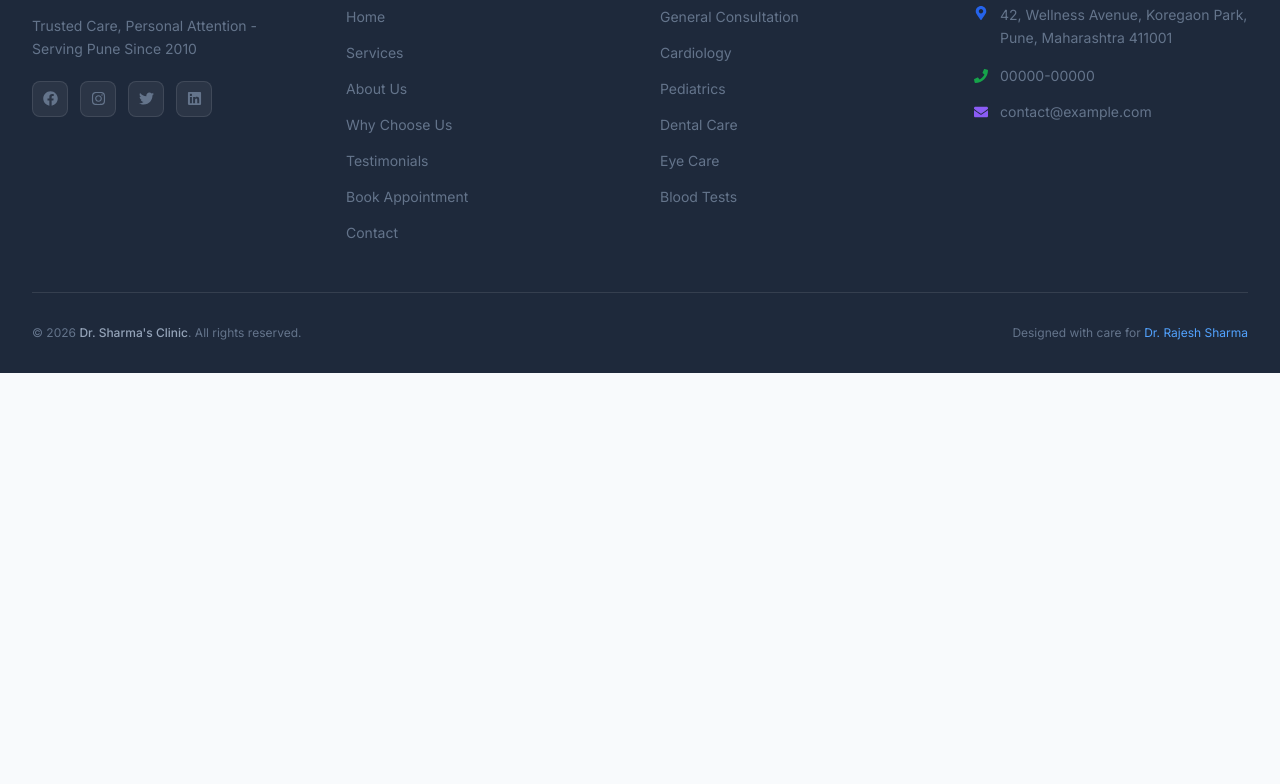
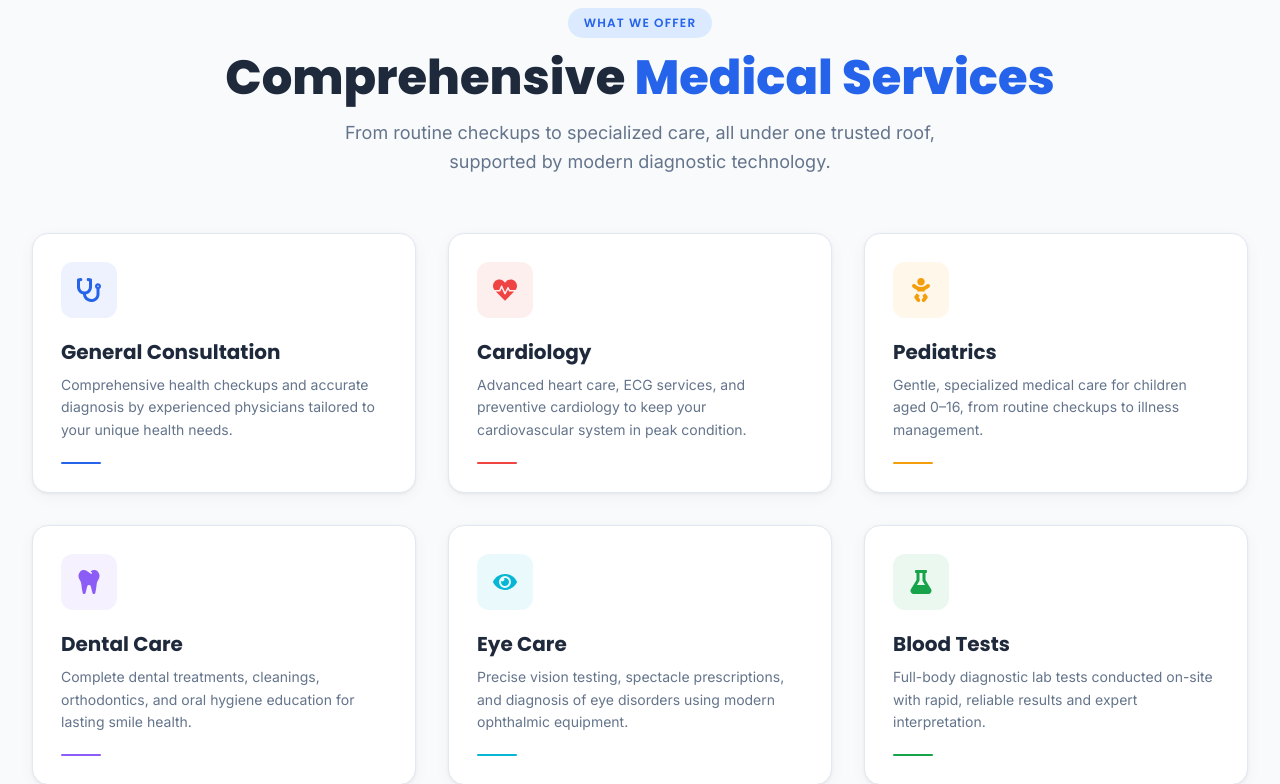
Before and after one commit to NIHHHHHHHHHHH/Dr-Sharma-Clinic, a Next.js app: page / in a window 1280 px wide. Shown: the part 1156-1940 px from the top of the page. Before the commit the page ends 1529 px from the top, so only its background shows below. Built offline with nearby package versions, Linux system fonts and the light colour scheme.

Commit message:
feat: add services section, sectionHeader component with data and styles

```diff
--- a/app/globals.css
+++ b/app/globals.css
@@ -92,6 +92,15 @@
       radial-gradient(ellipse at 60% 80%, rgba(37, 99, 235, 0.05)  0%, transparent 50%);
   }
 
+   .card-shadow {
+    box-shadow: 0 1px 3px rgba(0,0,0,0.06), 0 4px 16px rgba(0,0,0,0.04);
+    transition: box-shadow 0.3s ease, transform 0.3s ease;
+  }
+
+  .card-shadow:hover {
+    box-shadow: 0 8px 32px rgba(37, 99, 235, 0.12), 0 2px 8px rgba(0,0,0,0.08);
+  }
+
     .section-badge {
     display: inline-block;
     background-color: var(--color-primary-light);
--- a/app/page.js
+++ b/app/page.js
@@ -2,6 +2,7 @@
 import Navbar from "@/components/Navbar";
 import Hero from "@/components/Hero";
 import Stats from "@/components/Stats";
+import Services from "@/components/Services";
 import Footer from "@/components/Footer";
 
 export default function Home() {
@@ -10,6 +11,7 @@ export default function Home() {
       <Navbar />
       <Hero />
       <Stats />
+      <Services />
       <Footer />
     </main>
   );
--- /dev/null
+++ b/components/SectionHeader.jsx
@@ -0,0 +1,17 @@
+"use client";
+
+export default function SectionHeader({ badge, title, subtitle, dark = false }) {
+  return (
+    <div className="text-center mb-14">
+      <span className={dark ? "section-badge-dark" : "section-badge"}>
+        {badge}
+      </span>
+      <h2 className={`font-heading font-extrabold text-3xl sm:text-4xl lg:text-5xl mb-4 ${dark ? "text-dark-text" : "text-text"}`}>
+        {title}
+      </h2>
+      <p className={`text-lg max-w-2xl mx-auto leading-relaxed ${dark ? "text-dark-muted" : "text-text-muted"}`}>
+        {subtitle}
+      </p>
+    </div>
+  );
+}
--- /dev/null
+++ b/components/Services.jsx
@@ -0,0 +1,57 @@
+"use client";
+
+import { useRef } from "react";
+import { motion, useInView } from "framer-motion";
+import { FaStethoscope, FaHeartbeat, FaBaby, FaTooth, FaEye, FaFlask } from "react-icons/fa";
+import { services } from "@/data/clinicData";
+import SectionHeader from "./SectionHeader";
+
+// icon string from data mapped to actual component
+const iconMap = { FaStethoscope, FaHeartbeat, FaBaby, FaTooth, FaEye, FaFlask };
+const containerVariants = { hidden: {}, visible: { transition: { staggerChildren: 0.1 } } };
+const cardVariants = {
+  hidden: { y: 40, opacity: 0 },
+  visible: { y: 0, opacity: 1, transition: { duration: 0.6, ease: "easeOut" } },
+};
+
+export default function Services() {
+  const ref = useRef(null);
+  const isInView = useInView(ref, { once: true, margin: "-80px" });
+
+  return (
+    <section id="services" className="section-padding bg-bg" aria-labelledby="services-heading">
+      <div className="max-w-7xl mx-auto px-4 sm:px-6 lg:px-8">
+        <motion.div initial={{ y: 30, opacity: 0 }} whileInView={{ y: 0, opacity: 1 }}
+          viewport={{ once: true }} transition={{ duration: 0.6 }}>
+          <SectionHeader
+            badge="What We Offer"
+            title={<>Comprehensive <span className="text-primary">Medical Services</span></>}
+            subtitle="From routine checkups to specialized care, all under one trusted roof, supported by modern diagnostic technology."
+          />
+        </motion.div>
+
+        <motion.div ref={ref} variants={containerVariants} initial="hidden"
+          animate={isInView ? "visible" : "hidden"}
+          className="grid grid-cols-1 sm:grid-cols-2 lg:grid-cols-3 gap-6 lg:gap-8">
+          {services.map((service) => {
+            const Icon = iconMap[service.icon];
+            return (
+              <motion.article key={service.id} variants={cardVariants}
+                whileHover={{ y: -6, transition: { duration: 0.25 } }}
+                className="card-shadow bg-surface border border-border rounded-2xl p-7 group cursor-default">
+                <div className="w-14 h-14 rounded-xl flex items-center justify-center mb-5 transition-transform group-hover:scale-110 duration-300"
+                  // hex opacity suffix - 15 = ~8% opacity for the icon bg
+                  style={{ backgroundColor: `${service.color}15` }}>
+                  {Icon && <Icon className="text-2xl" style={{ color: service.color }} />}
+                </div>
+                <h3 className="font-heading font-bold text-xl text-text mb-2">{service.title}</h3>
+                <p className="text-text-muted text-sm leading-relaxed">{service.description}</p>
+                <div className="mt-5 h-0.5 w-10 rounded-full group-hover:w-full transition-all duration-500" style={{ backgroundColor: service.color }} />
+              </motion.article>
+            );
+          })}
+        </motion.div>
+      </div>
+    </section>
+  );
+}
--- a/data/clinicData.js
+++ b/data/clinicData.js
@@ -26,7 +26,56 @@ export const stats = [
   { id: 4, value: 98, suffix: "%", label: "Success Rate" },
 ];
 
-
+export const services = [
+  {
+    id: 1,
+    icon: "FaStethoscope",
+    title: "General Consultation",
+    description:
+      "Comprehensive health checkups and accurate diagnosis by experienced physicians tailored to your unique health needs.",
+    color: "#2563EB",
+  },
+  {
+    id: 2,
+    icon: "FaHeartbeat",
+    title: "Cardiology",
+    description:
+      "Advanced heart care, ECG services, and preventive cardiology to keep your cardiovascular system in peak condition.",
+    color: "#EF4444",
+  },
+  {
+    id: 3,
+    icon: "FaBaby",
+    title: "Pediatrics",
+    description:
+      "Gentle, specialized medical care for children aged 0–16, from routine checkups to illness management.",
+    color: "#F59E0B",
+  },
+  {
+    id: 4,
+    icon: "FaTooth",
+    title: "Dental Care",
+    description:
+      "Complete dental treatments, cleanings, orthodontics, and oral hygiene education for lasting smile health.",
+    color: "#8B5CF6",
+  },
+  {
+    id: 5,
+    icon: "FaEye",
+    title: "Eye Care",
+    description:
+      "Precise vision testing, spectacle prescriptions, and diagnosis of eye disorders using modern ophthalmic equipment.",
+    color: "#06B6D4",
+  },
+  {
+    id: 6,
+    icon: "FaFlask",
+    title: "Blood Tests",
+    description:
+      "Full-body diagnostic lab tests conducted on-site with rapid, reliable results and expert interpretation.",
+    color: "#16A34A",
+  },
+];
 
 export const serviceOptions = [
   "General Consultation",
```
